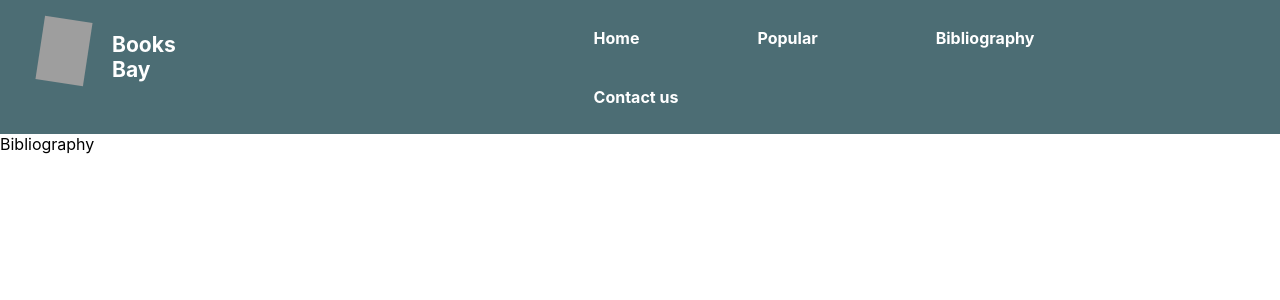
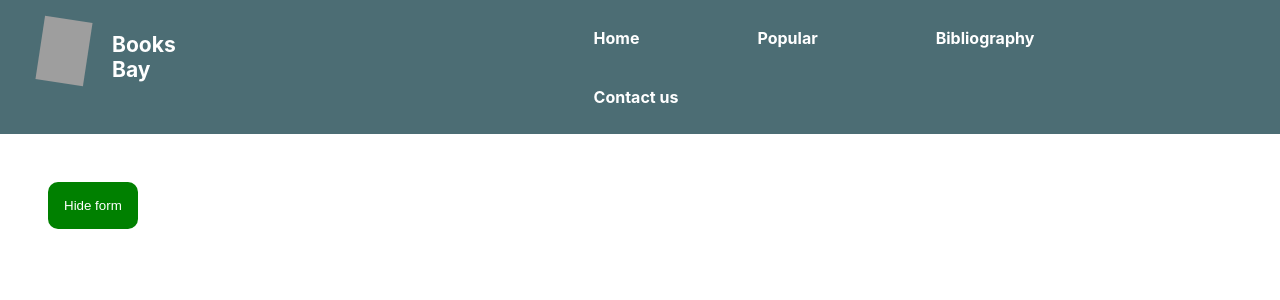
Before and after one commit to Salvaneit/Virtual-bookstore, a React (Create React App) app: page /bibliography in a window 1280 px wide. Shown: the top 300 px of the page. Built offline with nearby package versions, Linux system fonts and the light colour scheme; grey boxes are pictures that could not be loaded.

Commit message:
add new author form

```diff
--- /dev/null
+++ b/src/components/bibliography/Bibliography.css
@@ -0,0 +1,8 @@
+.add-author {
+  background-color: green;
+  color: white;
+  margin: 3rem;
+  padding: 1rem;
+  border-radius: 10px;
+  border: none;
+}
--- a/src/components/bibliography/Bibliography.js
+++ b/src/components/bibliography/Bibliography.js
@@ -1,8 +1,19 @@
-import React from 'react'
+import React, { useState } from 'react'
+import './Bibliography.css'
+import NewAuthor from './NewAuthor'
 
 function Bibliography() {
+  const[addAuthorForm, setAddAuthorForm] = useState(false)
+
+  function handleClick() {
+    setAddAuthorForm(!addAuthorForm)
+  }
+
   return (
-    <div>Bibliography</div>
+    <div>
+      <button className='add-author' onClick={handleClick}>{addAuthorForm? "Add an author" : "Hide form"}</button>
+      {addAuthorForm? <NewAuthor />: null}
+    </div>
   )
 }
 
--- /dev/null
+++ b/src/components/bibliography/NewAuthor.js
@@ -0,0 +1,32 @@
+import React, { useState } from 'react'
+
+function NewAuthor() {
+
+  const[formData, setFormData] = useState({
+    name: "",
+    about: ""
+  })
+
+    //update form data
+  function handleChange(event) {
+    const name = event.target.name;
+    let value = event.target.value;
+
+    setFormData({
+      ...formData,
+      [name]: value,
+    });
+  }
+
+  return (
+    <div>
+      <h2>Add an author</h2>
+      <form>
+        <input placeholder='Name' type='text' name='name' onChange={handleChange} value={formData.name} />
+        <input placeholder='About' type='text' name='about' onChange={handleChange} value={formData.about} />
+      </form>
+    </div>
+  )
+}
+
+export default NewAuthor
```
